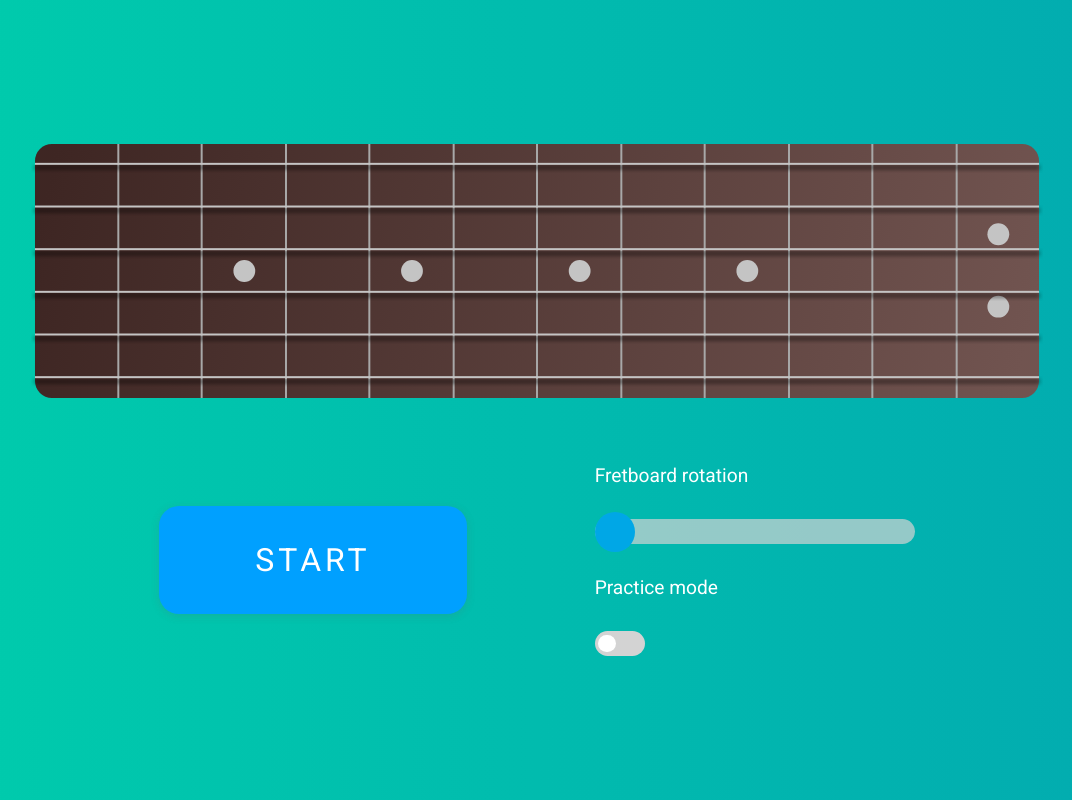
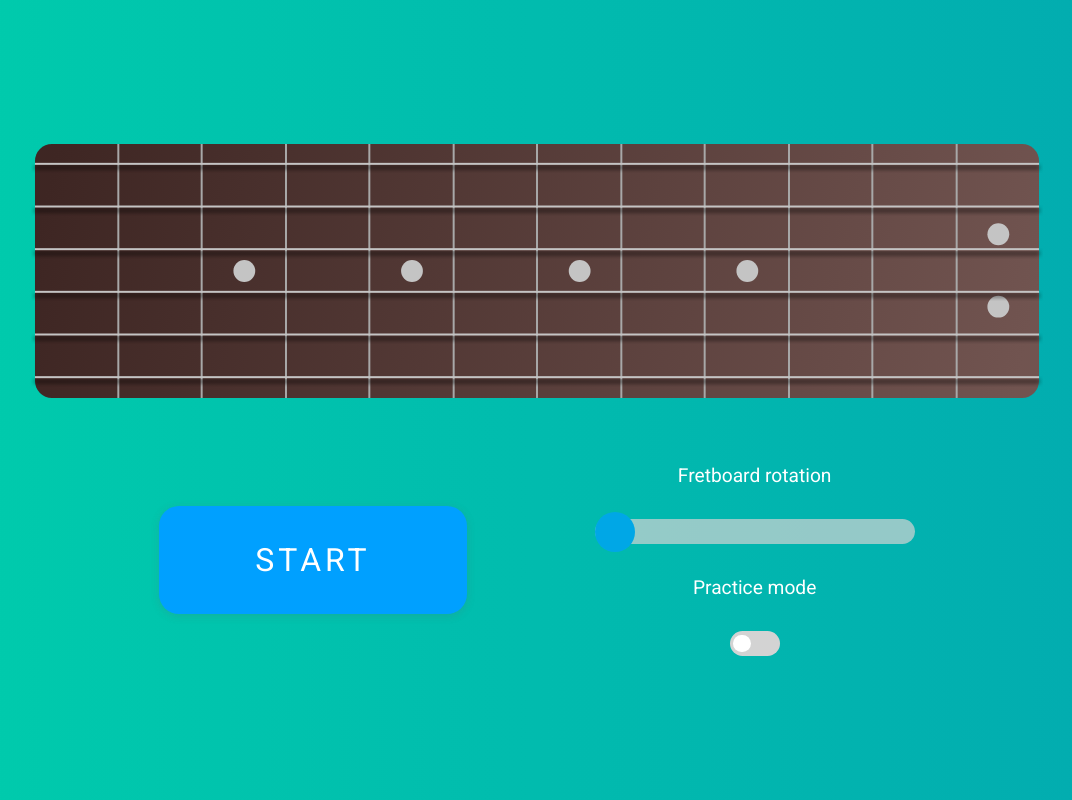
Before and after one commit to jikol1906/fretboard-learner, a React (Create React App) app: page / in a window 1280 px wide. Shown: the whole page, without its empty margins (103-1175 px from the left). Built offline with nearby package versions, Linux system fonts and the light colour scheme.

Commit message:
Center justify menu items on all screen sizes

```diff
--- a/src/containers/Menu/Menu.tsx
+++ b/src/containers/Menu/Menu.tsx
@@ -35,7 +35,7 @@ const Menu: React.FunctionComponent<IMenuProps> = (props) => {
   return (
       <Grid
         alignItems="center"
-        justifyItems={["center","start"]}
+        justifyItems="center"
         justifyContent="center"
         fontSize='clamp(.6rem,1.7vw,1rem)'
         gridColumnGap="8em"
```
